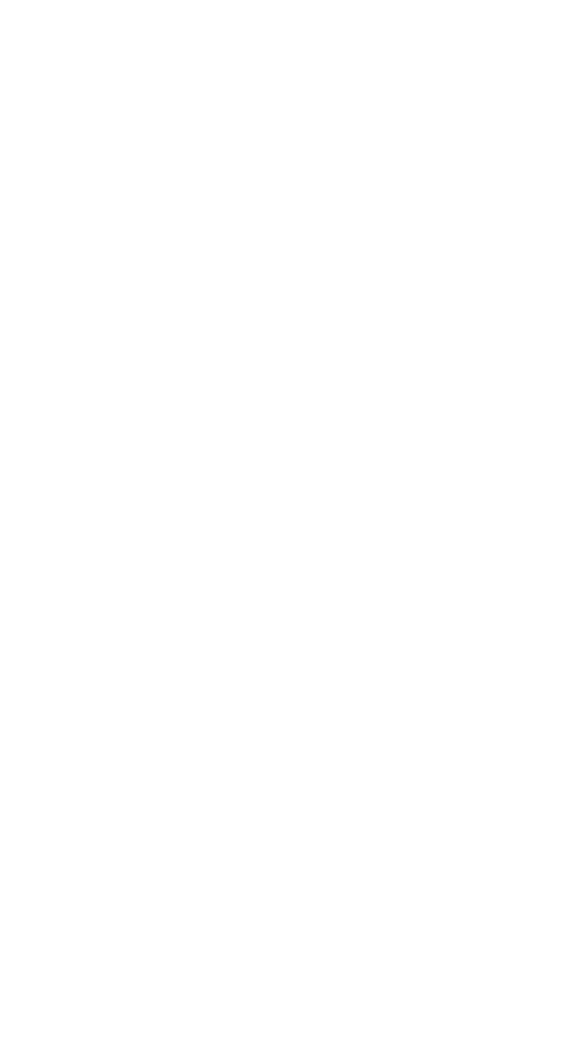
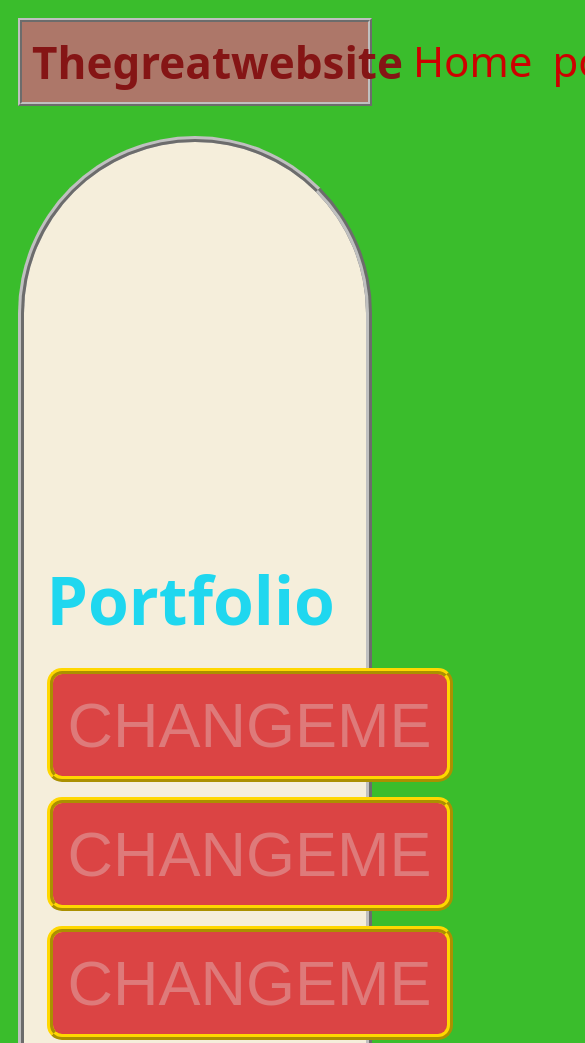
Before and after one commit to inglefieldM/inglefieldM.github.io, a plain HTML site: page portfolio.html in a window 390 px wide. Shown: the top 1043 px of the page, 585 px wide, since content can reach past the window. Before the commit the page ends 844 px from the top, so only its background shows below. Drawn offline with Linux system fonts and the light colour scheme.

Commit message:
add index.html and css files

```diff
--- a/portfolio.html
+++ b/portfolio.html
@@ -0,0 +1,42 @@
+<!DOCTYPE html>
+<html>
+  <head>
+    <title>Thegreatwebsite</title>
+    <link rel="stylesheet" href="style.css">
+  </head>
+
+  <body>
+    <!-- All content goes here -->
+    <div id="all-contents">
+      <nav>
+<h1>Thegreatwebsite</h1>
+<ul id="nav-ul">
+  <li class="nav-li">
+    <a href="index.html">Home</a>
+  </li>
+  <li class="nav-li">
+    <a href="portfolio.html"> portfolio</a>
+  </li>
+</ul>
+      </nav>
+
+      <main>
+       <div class="content">
+         <h1>
+          Portfolio </h1>
+        <ul id="portfolio">
+          <li>
+            <a href="">CHANGEME</a>
+          </li>
+          <li>
+            <a href="">CHANGEME</a>
+          </li>
+          <li>
+            <a href="">CHANGEME</a>
+          </li>
+        </ul>
+       </div>
+      </main>
+    </div>
+  </body>
+</html>
--- a/style.css
+++ b/style.css
@@ -18,6 +18,7 @@
     padding: 10px;
      border: 4px silver ridge;
     margin-bottom: 20px;
+     font-family:system-ui, -apple-system, BlinkMacSystemFont, 'Segoe UI', Roboto, Oxygen, Ubuntu, Cantarell, 'Open Sans', 'Helvetica Neue', sans-serif;
 }
 
 h1 {
@@ -51,6 +52,7 @@
     display: flex;
     margin-top: 20px;
      border: 4px silver ridge;
+      border-radius: 1000px;
 }
 
 .sidebar {
@@ -61,6 +63,8 @@
 
 .sidebar-img {
     width: 200px;
+    border: 4px gold ridge;
+    border-radius: 10px;
 }
 
 .content {
@@ -70,11 +74,93 @@
 
 /* interests section styles */
 #interests {
-    border: 4px silver ridge;
+    border: 4px goldenrod ridge;
+    border-radius: 20px;
     padding: 8px;
     margin-top: 20px;
+    background-color: aquamarine;
+     font-family:system-ui, -apple-system, BlinkMacSystemFont, 'Segoe UI', Roboto, Oxygen, Ubuntu, Cantarell, 'Open Sans', 'Helvetica Neue', sans-serif;
 }
 
 h2, h3 {
     margin: 0px;
 }
+
+/* Portfolio styles */
+.content h1 {
+  font-family:system-ui, -apple-system, BlinkMacSystemFont, 'Segoe UI', Roboto, Oxygen, Ubuntu, Cantarell, 'Open Sans', 'Helvetica Neue', sans-serif;
+  color: rgb(31, 215, 239);
+}
+
+#portfolio {
+  list-style-type: none;
+  padding-left: 0;
+}
+
+#portfolio li {
+  background: #db4444;
+  padding: 10px;
+  border-radius: 10px;
+  border: 4px gold ridge;
+  margin-bottom: 10px;
+}
+
+#portfolio li:hover {
+  background: #f67f7f;
+}
+
+#portfolio a {
+  text-decoration: none;
+  color: #de7a7a;
+}
+
+
+/* responsive web design */
+@media screen and (min-width: 120px) and (max-width: 1080px) {
+  main {
+    height: 100ch;
+    zoom: 1.5;
+    display: grid;
+  }
+
+  h1 {
+    font-size: 44px;
+  }
+
+  h2 {
+    font-size: 42px;
+  }
+
+  h3 {
+    font-size: 36px;
+  }
+
+  #all-contents {
+    height: 100ch;
+    margin: none;
+  }
+
+  a {
+    font-size: 42px;
+  }
+
+  .sidebar {
+    margin-right: 0px;
+    justify-content: center;
+    align-items: center;
+  }
+
+  .sidebar-img {
+    width: 100%;
+  }
+
+  p,
+  li {
+    font-size: 24px;
+  }
+
+  .content {
+    align-content: center;
+    justify-content: center;
+  }
+}
```
Also changed, not shown: index.html (+2 -1 lines).
